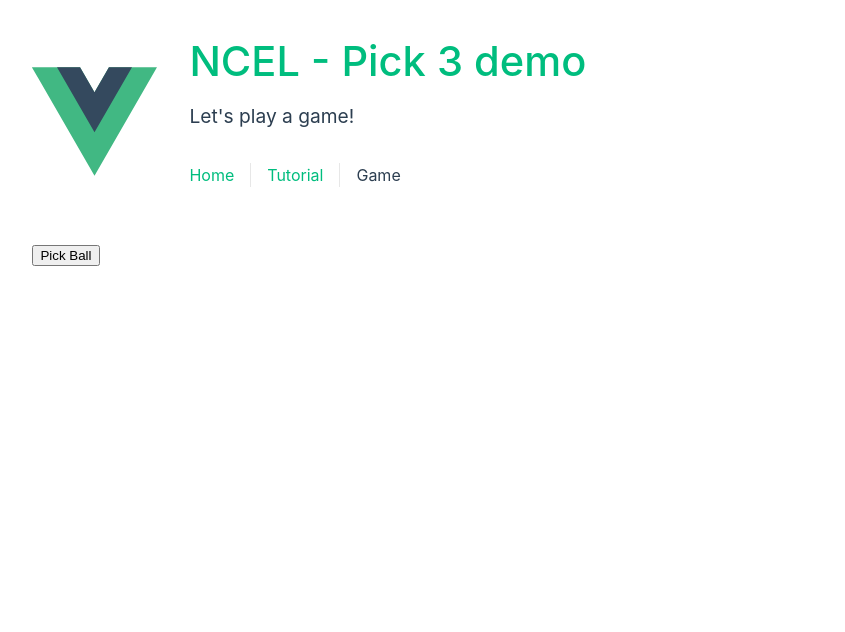
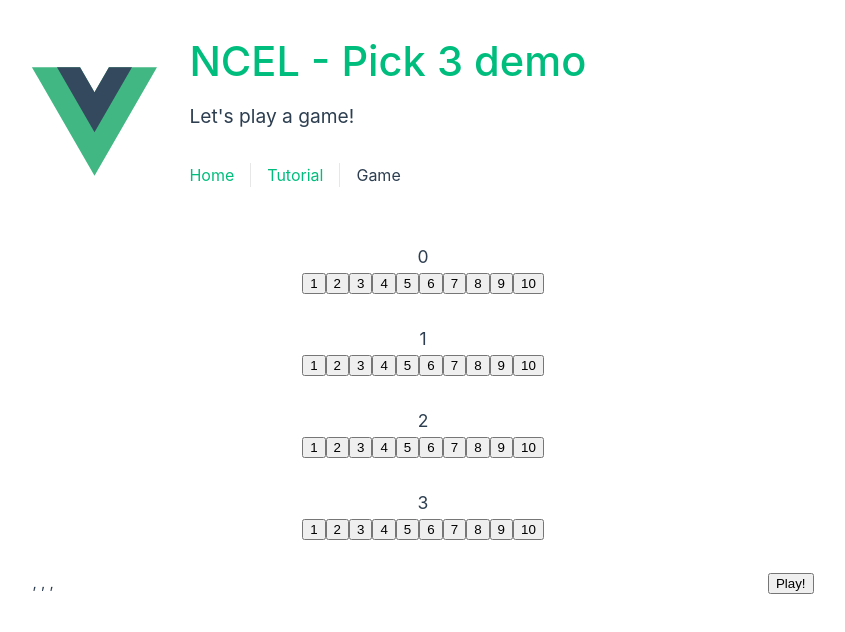
Before and after one commit to cdriscoll66/NCEL-pick-four, a Vue app: page /game in a window 1280 px wide. Shown: the top 632 px of the page, without its empty margins (217-1062 px from the left). Built offline with nearby package versions, Linux system fonts and the light colour scheme.

Commit message:
basic game prototype

```diff
--- a/src/assets/base.css
+++ b/src/assets/base.css
@@ -4,11 +4,15 @@
   --vt-c-white-soft: #f8f8f8;
   --vt-c-white-mute: #f2f2f2;
 
+  --color-green: #00b300;
+  --color-green-dark: #009900;
+
   --vt-c-black: #181818;
   --vt-c-black-soft: #222222;
   --vt-c-black-mute: #282828;
 
   --vt-c-indigo: #2c3e50;
+
 
   --vt-c-divider-light-1: rgba(60, 60, 60, 0.29);
   --vt-c-divider-light-2: rgba(60, 60, 60, 0.12);
--- a/src/views/GameDemo.vue
+++ b/src/views/GameDemo.vue
@@ -1,30 +1,97 @@
-<script>
-import { reactive } from "vue";
+<script setup>
+import { reactive, onMounted } from 'vue'
 
-const picks = reactive([null, null, null, null]);
+const picks = reactive([null, null, null, null])
+const winners = reactive([]);
+const selectNum = (num, slot) => {
+  picks[slot] = num
+}
+
+
+const playNumbers = () => {
+  console.log('play the game already');
+  genWinners();
+
+  checkAnyNumbers();
+}
+
+const genWinners = () => {
+  for (let i = 0; i < 4; i++) {
+    // pick a random number between 1 and 10
+    const num = Math.floor(Math.random() * 10) + 1
+    winners.push(num)
+  }
+}
+
+const checkAnyNumbers = () => {
+ picks.map((num) => {
+   if (winners.includes(num)) {
+    alert(`${winners} <br />you win`);
+   }
+   })
+ };
+
 
 </script>
 
 <template>
   <main>
-
     <div class="picks">
-        {{ picks }}
-      <div class="pick" v-for="(pick, index) in picks">
-        <div class="pick-number">
-          <span>{{ index + 1 }}</span>
-        </div>
-        <div class="pick-balls">
-          <div class="pick-ball" v-for="ball in pick" :key="ball">
-            <span>{{ ball }}</span>
+      <div class="pick" v-for="(pick, i) in picks">
+        <h3 class="number">{{ i }}</h3>
+        <div class="select-num">
+          <div v-for="index in 10" :key="index">
+            <button
+              v-if="picks[i] == index"
+              class="active"
+              @click.prevent="selectNum(index, i)"
+            >
+              {{ index }}
+            </button>
+            <button v-else @click.prevent="selectNum(index, i)">
+              {{ index }}
+            </button>
           </div>
         </div>
       </div>
     </div>
-
-    <div class="picks-control">
-      <button @click="pickBall">Pick Ball</button>
+    <div class="bottom">
+    <div class="selection">
+      {{ picks.join(', ') }}
     </div>
 
+    <div class="winners">
+      <button @click.prevent="playNumbers()">Play!</button>
+      <div class="winner" v-for="(winner, i) in winners">
+        <h3 class="number">{{ winner }}</h3>
+      </div>
+    </div>
+    </div>
   </main>
 </template>
+
+<style scoped>
+h3.number {
+  text-align: center;
+}
+
+.select-num {
+  display: flex;
+  flex-direction: row;
+  justify-content: center;
+  align-items: center;
+  margin-bottom: 30px;
+}
+
+button.active {
+  background-color: var(--color-green-dark);
+  color: var(--color-text);
+}
+
+.bottom {
+  display: flex;
+  justify-content: space-between;
+  align-items: center;
+  margin-top: 30px;
+}
+</style>
```
